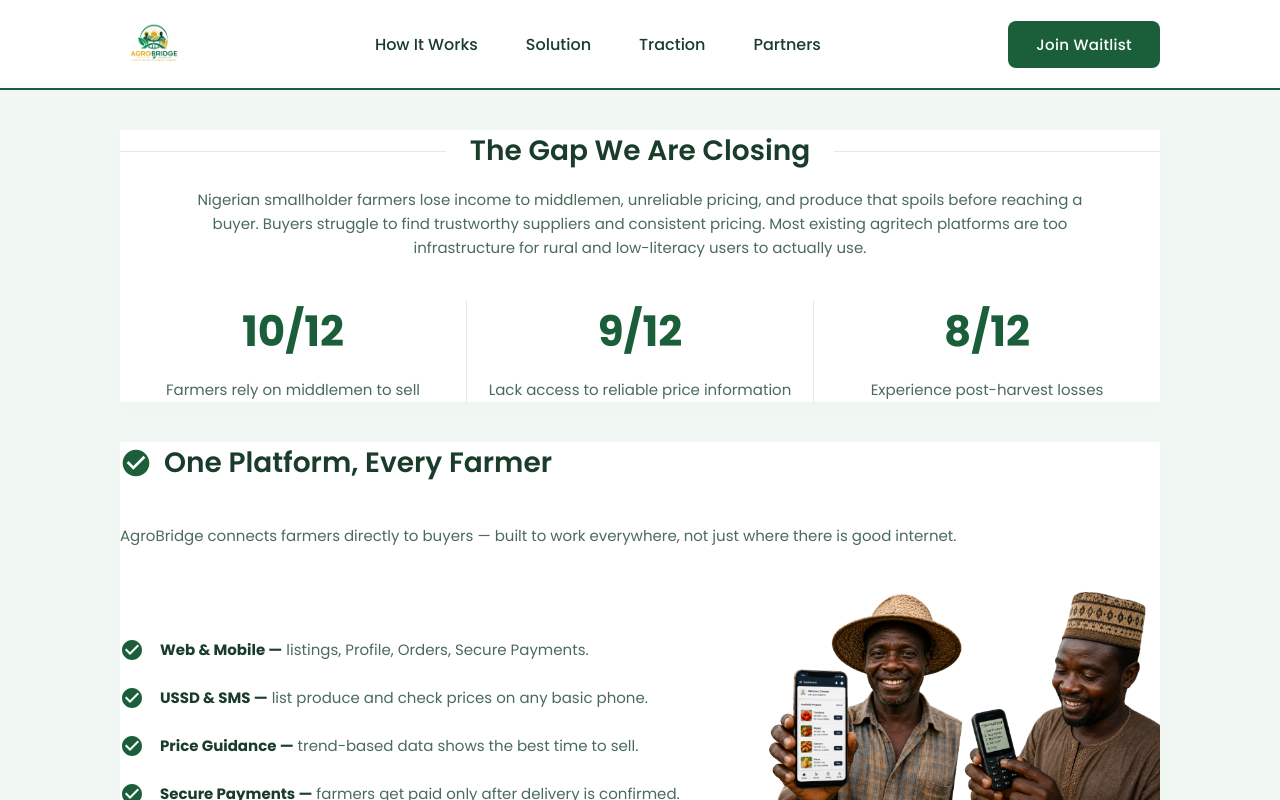
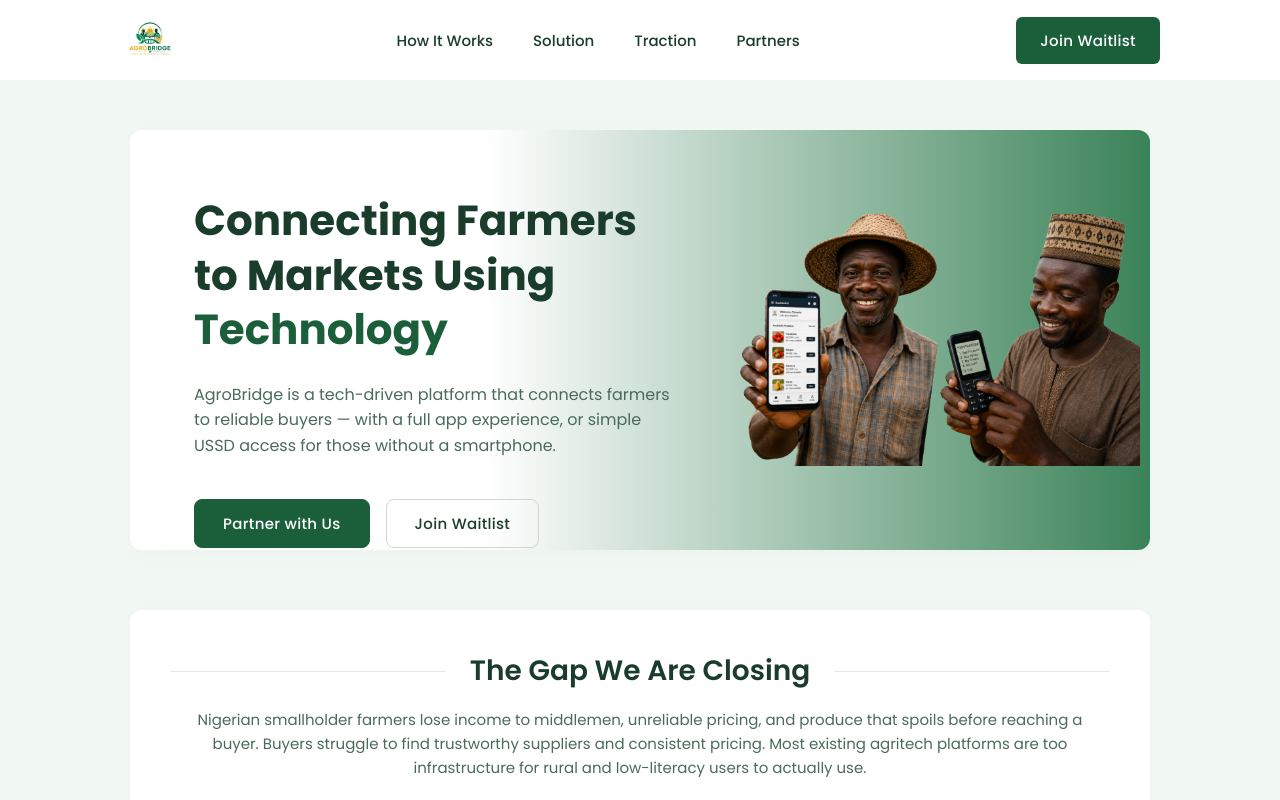
Before and after one commit to AgroBrigde/AgroBridgeWebApp, a React (Vite) app: page / in a window 1280 px wide. Shown: the top 800 px of the page. Built offline with nearby package versions, Linux system fonts and the light colour scheme.

Commit message:
fixing and routing landing page for deployment

```diff
--- a/src/App.jsx
+++ b/src/App.jsx
@@ -12,8 +12,8 @@ const App = () => {
 
       <Routes>
         <Route element={<MainLayout />}>
-          <Route path="/" element={<Landing />} />
-          <Route path="landing" element={<LandingPage />} />
+          <Route path="/" element={<LandingPage />} />
+          <Route path="landing" element={<Landing />} />
         </Route>
       </Routes>
     </BrowserRouter>
--- a/src/CSS/Header.css
+++ b/src/CSS/Header.css
@@ -1,5 +1,5 @@
 /* ==========================================================================
-   AGROBRIDGE BRANDED HEADER
+   AGROBRIDGE EXACT FIGMA HEADER STYLE
    ========================================================================== */
 
 .header {
@@ -7,16 +7,14 @@
   display: flex;
   justify-content: space-between;
   align-items: center;
-  /* Match the exact 120px side padding of your landing page container */
+  /* Aligns perfectly with the outer edges of the content cards below */
   padding: 0 120px;
-  height: 90px;
+  height: 80px; /* Slightly more compact for that clean SaaS look */
   background-color: #ffffff;
-  /* The clean brand-green divider line directly beneath the navbar */
-  border-bottom: 2px solid #1b5e3a;
+  border-bottom: none; /* Removed the green line to match image_1cf0d7.jpg */
   position: sticky;
   top: 0;
   z-index: 1000;
-  transition: all 0.3s ease;
   font-family: "Poppins", sans-serif;
 }
 
@@ -27,7 +25,7 @@
 }
 
 .logo {
-  height: 45px;
+  height: 40px; /* Matches the scaled proportions in Figma */
   width: auto;
   object-fit: contain;
 }
@@ -35,17 +33,16 @@
 /* Navigation Links */
 .nav-links {
   display: flex;
-  gap: 3rem;
+  gap: 2.5rem; /* Balanced spacing centered in the middle */
   align-items: center;
 }
 
-.nav-links a,
 .nav-link-btn {
   color: #1a3c2a;
   text-decoration: none;
-  font-size: 16px;
+  font-size: 15px;
   font-weight: 500;
-  transition: all 0.2s ease;
+  transition: color 0.2s ease;
   font-family: "Poppins", sans-serif;
   position: relative;
   background: none;
@@ -54,8 +51,7 @@
   padding: 0.5rem 0;
 }
 
-/* Clean underline accent animation on hover */
-.nav-links a::after,
+/* Kept your requested hover animation but matches brand colors perfectly */
 .nav-link-btn::after {
   content: "";
   position: absolute;
@@ -67,108 +63,72 @@
   transition: width 0.3s ease;
 }
 
-.nav-links a:hover::after,
 .nav-link-btn:hover::after {
   width: 100%;
 }
 
-.nav-links a:hover,
 .nav-link-btn:hover {
   color: #1b5e3a;
 }
 
-.nav-links a.active,
-.nav-link-btn.active {
-  color: #1b5e3a;
-  font-weight: 600;
-}
-
-.nav-links a.active::after,
-.nav-link-btn.active::after {
-  width: 100%;
-}
-
-/* Button Container & Brand Action Button */
+/* Button Container & Branded Custom Button targeting */
 .button-container {
   display: flex;
   align-items: center;
 }
 
-/* Exact styling for the solid green "Join Waitlist" action button */
+/* Targets your <Button /> component wrapper dynamically */
 .button-container button,
-.header-btn {
-  background-color: #1b5e3a;
-  color: #ffffff;
-  border: none;
-  padding: 12px 28px;
-  border-radius: 8px;
-  font-family: "Poppins", sans-serif;
-  font-size: 15px;
-  font-weight: 500;
-  cursor: pointer;
-  transition: background-color 0.2s ease;
+.button-container .btn,
+.button-container [class^="button"] {
+  background-color: #1b5e3a !important; /* Exact deep green from Figma */
+  color: #ffffff !important;
+  border: none !important;
+  padding: 12px 24px !important;
+  border-radius: 6px !important; /* Elegant modern rounded corners */
+  font-family: "Poppins", sans-serif !important;
+  font-size: 15px !important;
+  font-weight: 500 !important;
+  cursor: pointer !important;
+  transition: background-color 0.2s ease !important;
+  box-shadow: none !important;
 }
 
-.button-container button:hover,
-.header-btn:hover {
-  background-color: #124027;
+.button-container button:hover {
+  background-color: #124027 !important; /* Deep hover state */
 }
 
 /* ==========================================================================
-   RESPONSIVE LAYOUT (NO MORE UGLY STACKING)
+   RESPONSIVE LAYOUT (CLEAN SCALING)
    ========================================================================== */
 
-/* Tablets & Small Laptops */
 @media (max-width: 1200px) {
   .header {
     padding: 0 40px;
-    height: 80px;
+    height: 75px;
   }
-
   .nav-links {
     gap: 1.8rem;
   }
 }
 
-/* Tablets & Large Phones: Maintains row structure cleanly */
 @media (max-width: 768px) {
   .header {
     padding: 0 20px;
   }
-
   .logo {
-    height: 38px;
+    height: 35px;
   }
-
   .nav-links {
     gap: 1.2rem;
   }
-
-  .nav-links a,
   .nav-link-btn {
-    font-size: 14px;
-  }
-
-  .button-container button {
-    padding: 10px 20px;
     font-size: 14px;
   }
 }
 
-/* Compact Mobile Devices: Drops nav text to prioritize Logo and Action Button */
-@media (max-width: 520px) {
+@media (max-width: 540px) {
   .nav-links {
-    display: none; /* Keeps mobile layout perfectly clean without breaking columns */
-  }
-
-  .header {
-    padding: 0 16px;
-    height: 70px;
+    display: none; /* Hides links gracefully on mobile screens to avoid stacking clutter */
   }
 }
-
-/* Optional: Subtle elevation enhancement when scrolled */
-.header.scrolled {
-  box-shadow: 0 4px 12px rgba(27, 94, 58, 0.1);
-  background-color: rgba(255, 255, 255, 0.98);
-}
--- a/src/CSS/Landing.css
+++ b/src/CSS/Landing.css
@@ -24,13 +24,19 @@
 
 /* ========== THE WHITE CARD SYSTEM ========== */
 .section-wrapper {
-  margin-bottom: 40px; /* Space between the white cards */
+  margin-bottom: 40px;
+  padding: 10px;
+  /* Space between the white cards */
 }
 
 .section-card {
   background: #ffffff;
   /* border-radius: 16px; */
   /* padding: 64px; */
+  /* background: blue; */
+  height: 420px;
+  padding: 40px;
+  border-radius: 12px;
   box-shadow: 0 4px 20px rgba(0, 0, 0, 0.02); /* Extremely subtle depth */
 }
 
@@ -127,11 +133,14 @@
   padding: 0; /* Override default padding to let image flush right */
   overflow: hidden;
   min-height: 400px;
+  background: linear-gradient(90deg, #ffffff 35%, #3a8258 100%);
 }
 
 .hero-content {
   flex: 1.2;
   padding: 64px;
+  width: 40%;
+  height: 100%;
 }
 
 .hero-content h1 {
@@ -163,15 +172,18 @@
   flex: 1;
   display: flex;
   justify-content: flex-end;
+  align-items: center;
   height: 100%;
+  width: 60%;
+  padding-right: 10px;
+  /* background: red; */
   /* min-height: 400px; */
   /* If the image fails to load, this mimics the gradient placeholder in Figma */
-  background: linear-gradient(90deg, #ffffff 0%, #3a8258 100%);
 }
 
 .hero-visual img {
   width: 100%;
-  height: 100%;
+  height: 60%;
   object-fit: cover;
 }
 
--- a/src/Pages/LandingPage.jsx
+++ b/src/Pages/LandingPage.jsx
@@ -26,14 +26,16 @@ const LandingPage = () => {
   return (
     <section className="landing-page">
       <div className="container">
-        <Platform />
-        <Works />
-        <WhoIt />
-        <Traction />
-        <Cta />
+        <HeroPage heroRef={partnersRef} />
+        <Gap gapRef={gapRef} />
+        {/* <Solution solutionsRef={solutionsRef} /> */}
+        <Platform platformRef={solutionsRef} />
+        <Works howItWorksRef={howItWorksRef} />
+        <WhoIt whoItRef={partnersRef} />
+        <Traction tractionRef={tractionRef} />
+        <Cta ctaRef={ctaRef} />
       </div>
     </section>
   );
 };
-
 export default LandingPage;
```
